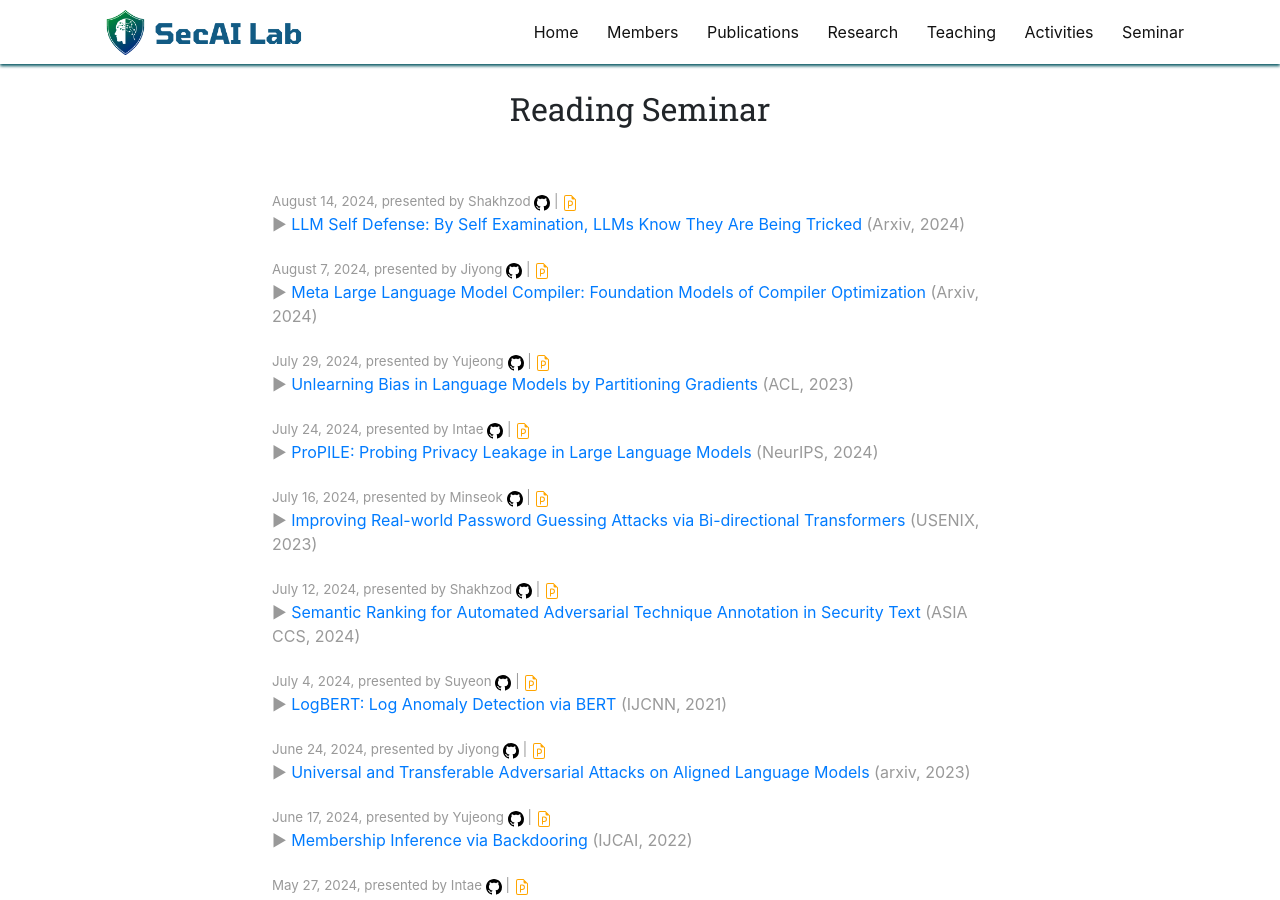
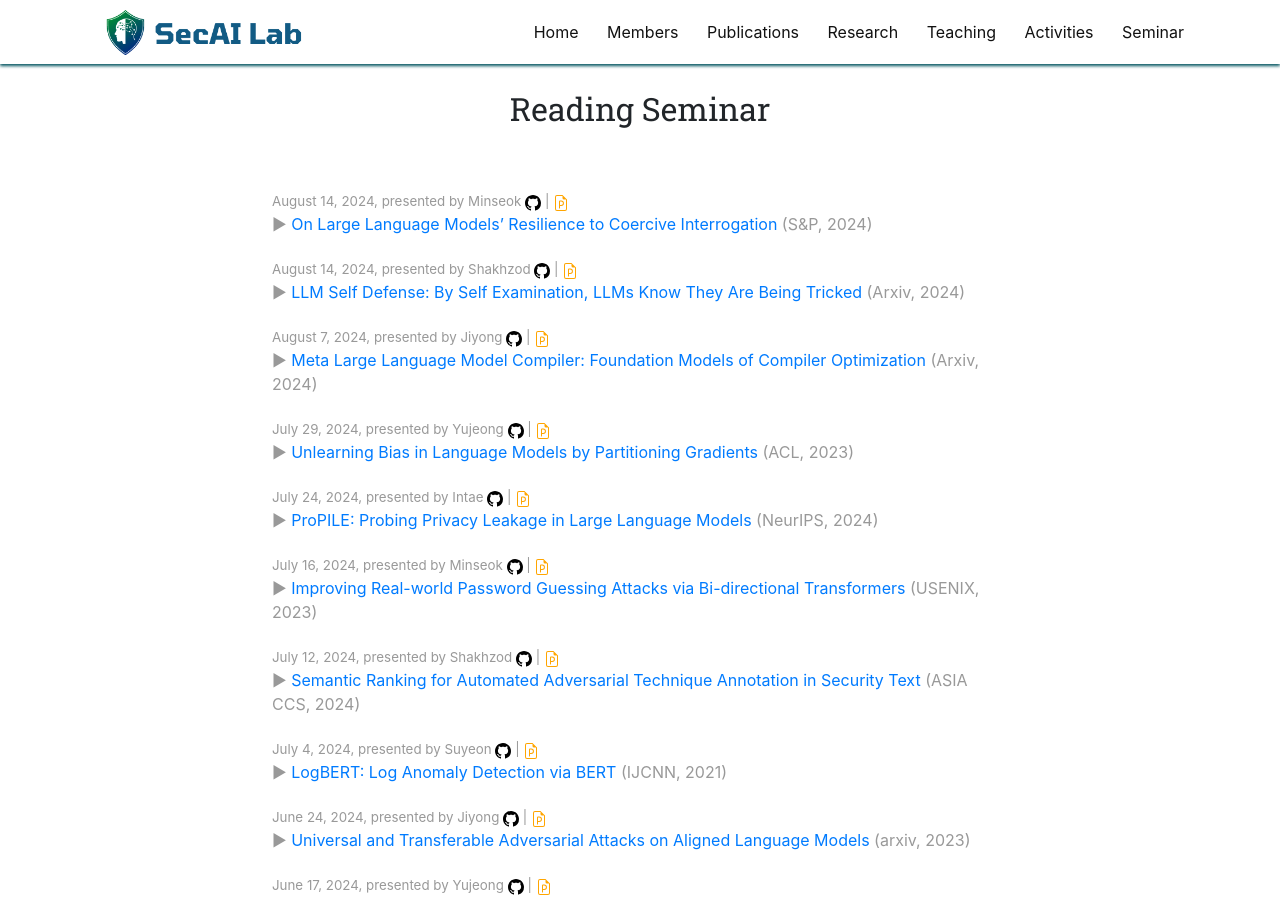
Before and after one commit to SecAI-Lab/secai-lab.github.io, a Jekyll site: the page built from pages/seminar.md, in a window 1280 px wide and 900 px high. Built offline with Jekyll 4.4.1, drawn with Linux system fonts in a browser that asks for light colours; nearby versions of some CDN libraries; some of the changed lines change nothing that is shown.

Commit message:
Update readings.yml

```diff
--- a/_data/readings.yml
+++ b/_data/readings.yml
@@ -1,3 +1,13 @@
+- title: "On Large Language Models’ Resilience to Coercive Interrogation"
+  link: "https://www.computer.org/csdl/proceedings-article/sp/2024/313000a252/1WPcZ9B0jCg"
+  ppt_link: "https://bit.ly/4fJN0cU"
+  code_link: ""
+  presenter: Minseok
+  conference: S&P
+  date: 2024.08.14
+  pub_year: 2024
+  discussion: "(Discussion) In this paper, a new weakness in Large Language Models (LLMs) is exposed that doesn’t rely on creating special prompts, known as jail-breaking. Instead, this method, called model interrogation, uses the fact that even when an LLM refuses to answer a harmful question, the damaging reply might still be hidden in the less obvious parts of its output. By accessing the list of probable responses (top-k token predictions) available in many open-source and commercial LLMs, a person with bad intentions can manipulate the model to reveal these harmful answers. They do this by choosing less likely words from the list at certain points in the response. This technique proves to be not only different but also more effective than traditional jail-breaking, with a 92% success rate compared to 62%, and it works 10 to 20 times faster. The harmful content brought out by this method is also of higher quality. Moreover, combining model interrogation with jail-breaking methods greatly improves results over using either technique alone. The study also shows that LLMs made for specific tasks like programming can still be tricked into giving harmful responses using this method."
+
 - title: "LLM Self Defense: By Self Examination, LLMs Know They Are Being Tricked"
   link: "https://arxiv.org/abs/2308.07308"
   ppt_link: "https://docs.google.com/presentation/d/1IaRYYq8H7n_TaPSZvcQ4vX6MoKCRS4uBQ1Tt2Fv4-Hw/edit?usp=sharing"
```
